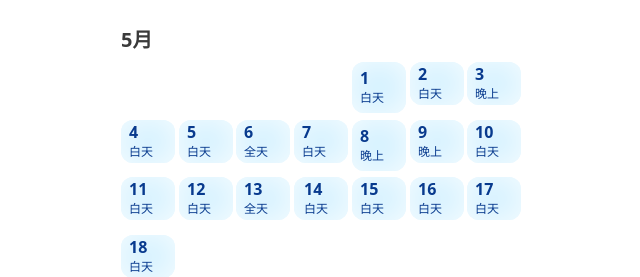
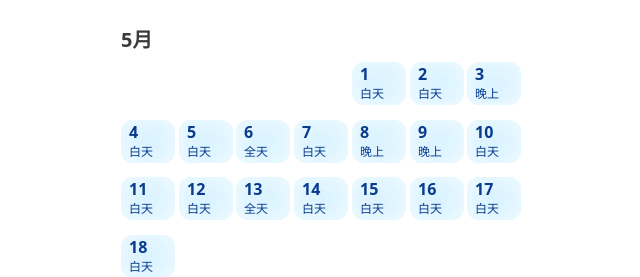
Before and after one commit to yanghaoleng/Mickywa-homepage, a React (Vite) app: page / in a window 1280 px wide. Shown: the part 302-579 px from the top of the page, without its empty margins (319-959 px from the left). Built offline with nearby package versions, Linux system fonts and the light colour scheme; the HTML template or start-up script is replaced by a standard one.

Commit message:
统一预约按钮布局尺寸

```diff
--- a/src/components/Schedule.jsx
+++ b/src/components/Schedule.jsx
@@ -586,7 +586,7 @@ export default function Schedule({ theme }) {
                                       </div>
                                     )}
                                     {!isFullDay && !isMorning && !isEvening && (
-                                      <div className="slot-item w-full h-full px-2 py-1 rounded-[12px] flex flex-col items-start justify-center gap-1 dark:bg-[#FFFFFF]/4 bg-[#333333]/10 opacity-50 cursor-not-allowed">
+                                      <div className="slot-item w-full h-full px-2 py-1 rounded-[12px] flex flex-col items-start justify-center gap-1 transition-all duration-300 transform dark:bg-[#FFFFFF]/4 bg-[#333333]/10 opacity-50 cursor-not-allowed">
                                         <div className="min-w-0 flex items-center gap-1.5">
                                           <span className={["text-base font-semibold leading-none", primaryTextClass].join(' ')}>{item.label}</span>
                                           {holidayLabel && (
--- a/src/index.css
+++ b/src/index.css
@@ -116,18 +116,3 @@
 .animate-color-change {
   animation: color-change 2s ease-in-out infinite;
 }
-
-#day-2026-5-1 > div > div.slot-item {
-  padding-top: 8px;
-  padding-bottom: 8px;
-}
-
-#day-2026-5-8 > div > div.slot-item {
-  padding-top: 8px;
-  padding-bottom: 8px;
-}
-
-#day-2026-5-14 > div > div.slot-item {
-  padding-left: 10px;
-  padding-right: 10px;
-}
```
